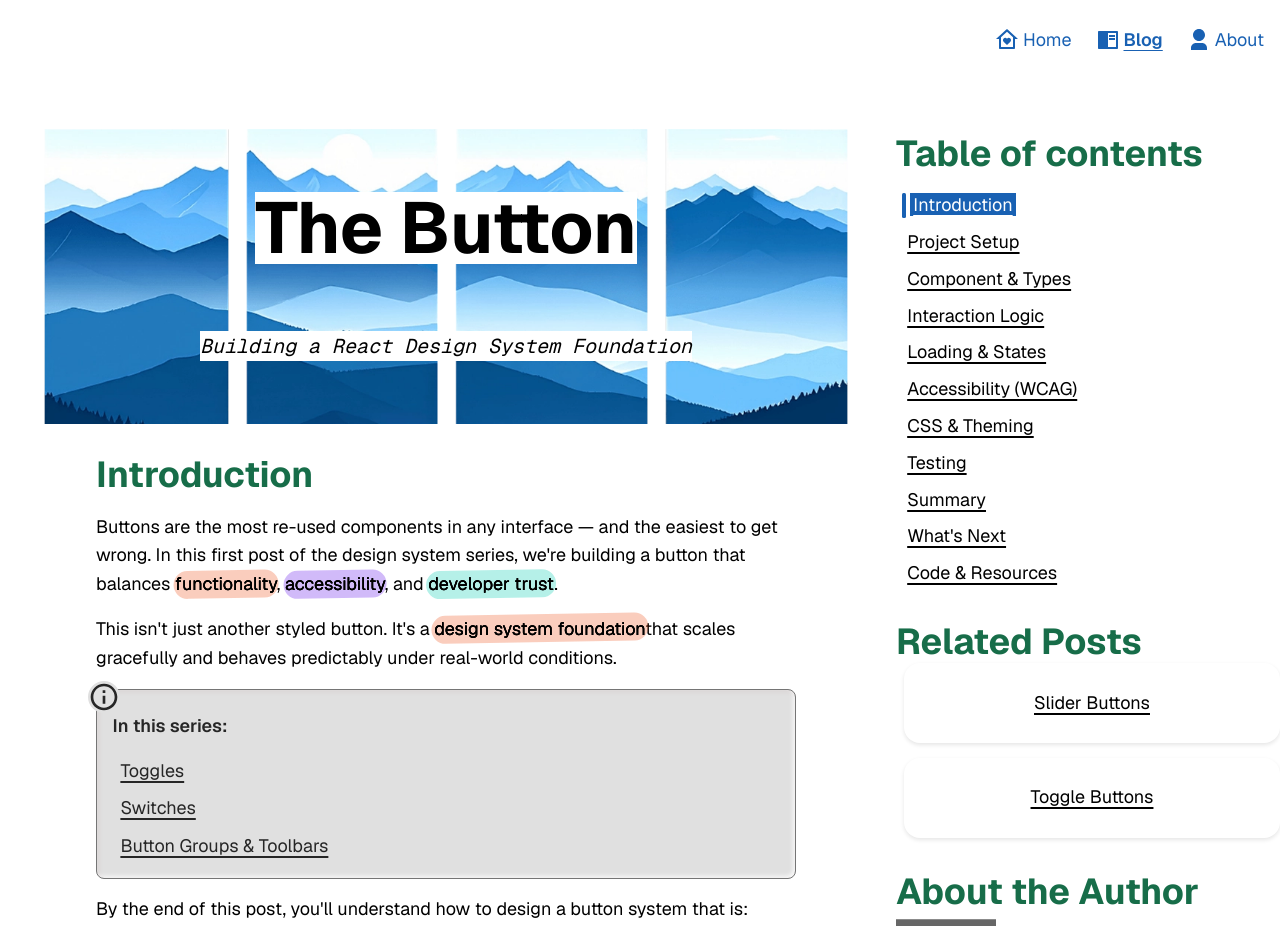
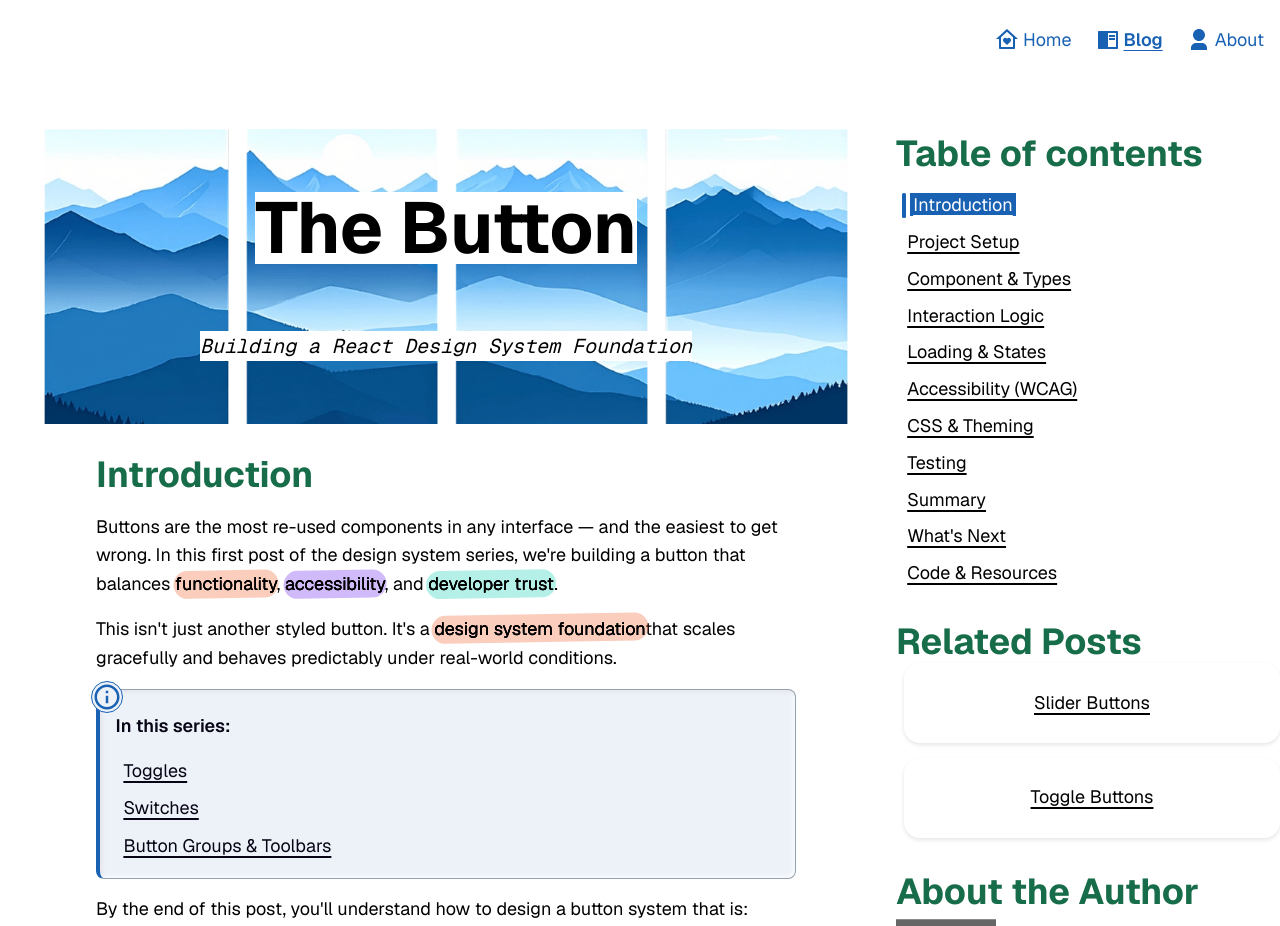
Before and after one commit to codercarl1243/react_components_system, a Next.js app: page /blog/design-system/buttons in a window 1280 px wide. Shown: the top 926 px of the page. Built offline with nearby package versions, Linux system fonts and the light colour scheme.

Commit message:
UPDATE styling for post note should be more branded

```diff
--- a/app/styles/components/post/post.note.css
+++ b/app/styles/components/post/post.note.css
@@ -1,31 +1,30 @@
 .post-note {
-    --note-color: var(--color-neutral-800);
-    --note-background-color: var(--color-neutral-200);
+    --note-color: var(--color-neutral-900);
+    --note-background-color: color-mix(in srgb, var(--color-primary-400) 8%, var(--color-neutral-100));
+    --note-border-color: color-mix(in srgb, var(--color-primary-400) 20%, var(--color-neutral-300));
+
     position: relative;
     background-color: var(--note-background-color);
     color: var(--note-color);
     padding-block: 1.25em 1em;
-    padding-inline: clamp(0.5em, 0.5em + 0.5vw ,1em);
+    padding-inline: clamp(0.5em, 0.5em + 0.5vw, 1em);
     box-shadow:
         inset 2px 2px 4px rgba(153, 105, 105, 0.1),
         inset -2px -2px 4px rgba(255, 255, 255, 0.8);
     border: var(--border-thin);
+    border-color: var(--note-border-color);
+    border-left: 4px solid var(--color-primary-400);
     border-radius: var(--radius-md);
 }
 
 .post-note__icon {
-    background: var(--note-background-color);
+    background-color: var(--note-background-color);
+    color: var(--color-primary-400);
     border-radius: var(--radius-circle);
+
+    border: var(--border-thin);
+    border-color: var(--color-primary-400);
     position: absolute;
     top: -0.5em;
     left: -0.5em;
 }
-
-/*
-.post-note[data-expanded="true"] .post-note__content {
-    max-height: 100%;
-}
-
-@media (prefers-reduced-motion: reduce) {
-  .post-note__content { transition: none; }
-} */
```
